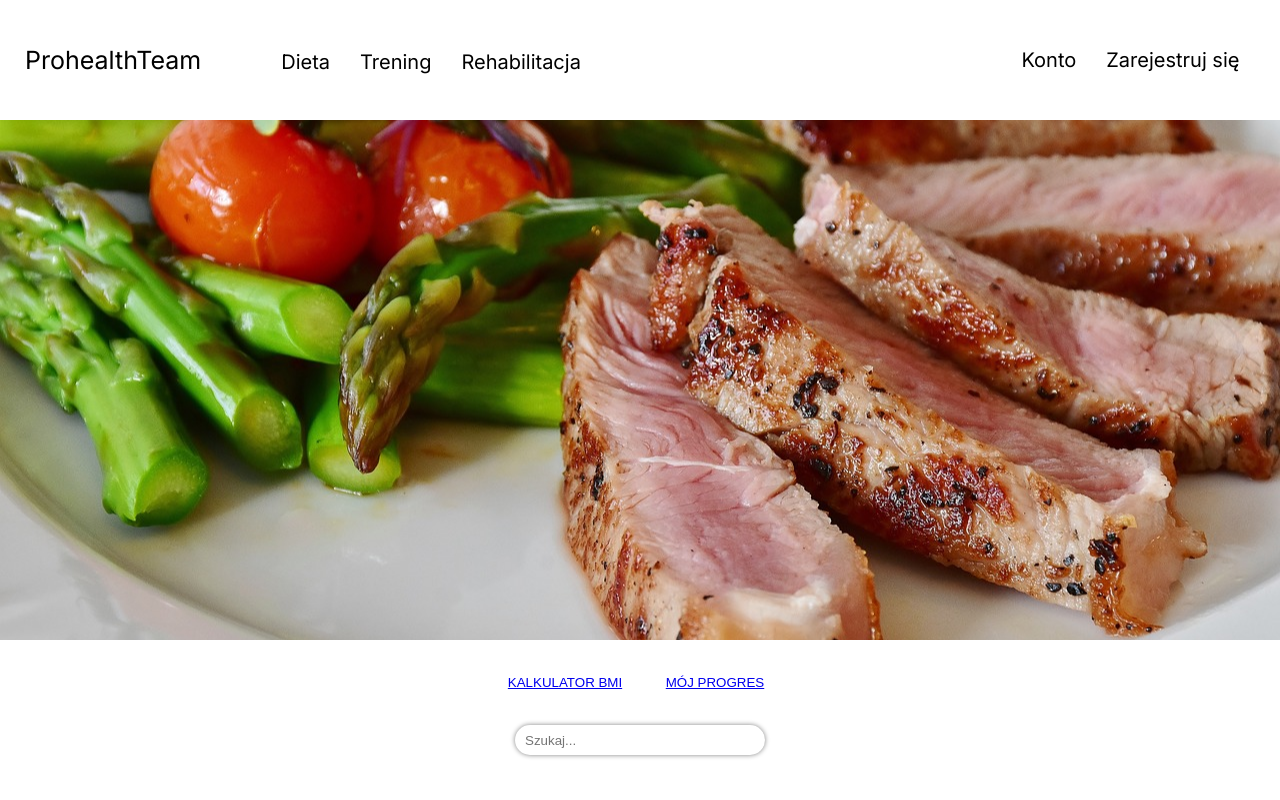
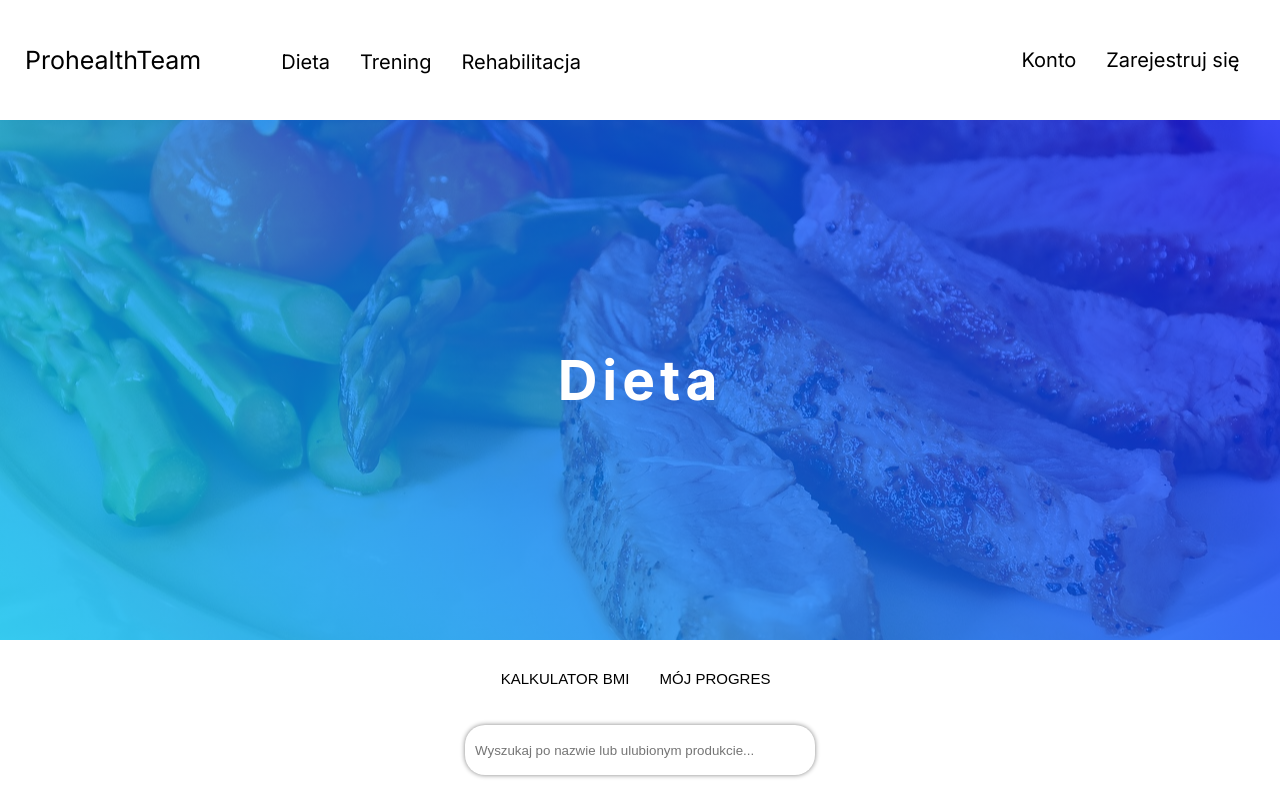
Before and after one commit to Pawko23/ProhealthTeam, a React (Create React App) app: page /recipes in a window 1280 px wide. Shown: the top 800 px of the page. Built offline with nearby package versions, Linux system fonts and the light colour scheme; no server answers.

Commit message:
diet main

```diff
--- a/src/components/DietMain.js
+++ b/src/components/DietMain.js
@@ -37,13 +37,17 @@ const DietMain = () => {
   return (
     <>
       <Navbar />
-      <Header heroImage={DietPageHero} />
+      <Header
+        heroImage={DietPageHero}
+        gradient={'linear-gradient(45deg, rgba(8, 206, 255, 0.75), rgba(8, 24, 255, 0.75))'}
+        title={'Dieta'}
+      />
       <div className={DietMainStyles.container}>
         <div className={DietMainStyles['diet-buttons']}>
-          <button className={DietMainStyles['diet-btn']} id='progress-btn'><Link to='/bmicalculator'>Kalkulator BMI</Link></button>
+          <button className={DietMainStyles['diet-btn']} id='progress-btn'><Link to='/bmicalculator' className={DietMainStyles['link-to']}>Kalkulator BMI</Link></button>
           <button className={DietMainStyles['diet-btn']} id='progress-btn'>
-            {isLoggedIn && <Link to='/userprogress'>Mój Progres</Link>}
-            {!isLoggedIn && <Link to='/login'>Mój Progres</Link>}
+            {isLoggedIn && <Link to='/userprogress' className={DietMainStyles['link-to']}>Mój Progres</Link>}
+            {!isLoggedIn && <Link to='/login' className={DietMainStyles['link-to']}>Mój Progres</Link>}
           </button>
         </div>
 
@@ -51,7 +55,7 @@ const DietMain = () => {
           <input
             type='text'
             className={DietMainStyles['search-bar-input']}
-            placeholder='Szukaj...'
+            placeholder='Wyszukaj po nazwie lub ulubionym produkcie...'
             value={searchQuery}
             onChange={searchInput}
           ></input>
--- a/src/styles/DietMain.module.css
+++ b/src/styles/DietMain.module.css
@@ -26,8 +26,10 @@ body {
   justify-content: center;
   align-items: center;
   margin: 10px;
+  position: relative;
 }
 .container .diet-buttons .diet-btn {
+  position: relative;
   bottom: 5px;
   text-align: center;
   color: #000;
@@ -41,8 +43,37 @@ body {
   background-color: transparent;
   cursor: pointer;
 }
-.container .diet-buttons .diet-btn:hover {
-  border: 1px solid green;
+.container .diet-buttons .diet-btn .link-to {
+  font-size: 1.5rem;
+  color: #000;
+  text-decoration: none;
+}
+.container .diet-buttons .diet-btn .link-to::after {
+  content: "";
+  position: absolute;
+  bottom: 0;
+  left: 0;
+  width: 0;
+  height: 2px;
+  background-color: royalblue;
+  transition: width 0.3s;
+}
+.container .diet-buttons .diet-btn .link-to:hover::after {
+  width: 50%;
+}
+.container .diet-buttons .diet-btn .link-to::before {
+  content: "";
+  position: absolute;
+  bottom: 0;
+  right: 0;
+  width: 0;
+  height: 2px;
+  background-color: royalblue;
+  transition: width 0.3s, right 0.3s;
+}
+.container .diet-buttons .diet-btn .link-to:hover::before {
+  width: 50%;
+  right: 0;
 }
 .container .search-bar-box {
   margin-top: 20px;
@@ -52,8 +83,8 @@ body {
   align-items: center;
 }
 .container .search-bar-box .search-bar-input {
-  width: 250px;
-  height: 30px;
+  width: 350px;
+  height: 50px;
   padding: 10px;
   outline: none;
   border: none;
@@ -89,6 +120,7 @@ body {
   height: 250px;
   box-shadow: 0px 0px 5px grey;
   border-radius: 10px;
+  transition: transform 0.3s;
 }
 .container .recipe-box .recipe-img {
   width: 100%;
@@ -109,22 +141,11 @@ body {
   font-size: 1.5rem;
   color: #000;
 }
+.container .recipe-box:hover {
+  transform: scale(1.1);
+}
 
-@media (max-width: 576px) {
-  nav ul {
-    visibility: hidden;
-  }
-}
 @media (min-width: 576px) {
-  .burger-btn {
-    font-size: 3.5rem;
-  }
-  .burger-menu .menu-container ul li a {
-    font-size: 3rem;
-  }
-  nav ul {
-    visibility: hidden;
-  }
   .container {
     display: flex;
     flex-direction: row;
@@ -138,23 +159,4 @@ body {
   .burger-btn {
     font-size: 4rem;
   }
-}
-@media (min-width: 992px) {
-  .burger-btn {
-    visibility: hidden;
-  }
-  .burger-menu .menu-container ul li a {
-    font-size: 3.5rem;
-  }
-  nav {
-    display: flex;
-  }
-  nav ul {
-    visibility: visible;
-  }
-}
-@media (min-width: 1100px) {
-  .burger-menu .menu-container ul li a {
-    font-size: 4rem;
-  }
 }/*# sourceMappingURL=DietMain.module.css.map */
--- a/src/styles/DietMain.module.scss
+++ b/src/styles/DietMain.module.scss
@@ -26,7 +26,9 @@ body {
       justify-content: center;
       align-items: center;
       margin: 10px;
+      position: relative;
       .diet-btn {
+        position: relative;
         bottom: 5px;
         text-align: center;
         color: #000;
@@ -39,13 +41,45 @@ body {
         border: none;
         background-color: transparent;
         cursor: pointer;
-      }
-      .diet-btn:hover {
-        border: 1px solid green;
+
+        .link-to {
+          font-size: 1.5rem;
+          color: #000;
+          text-decoration: none;
+        }
+
+        .link-to::after {
+          content: '';
+          position: absolute;
+          bottom: 0;
+          left: 0;
+          width: 0;
+          height: 2px;
+          background-color: royalblue;
+          transition: width 0.3s;
+        }
+
+        .link-to:hover::after {
+          width: 50%;
+        }
+
+        .link-to::before {
+          content: '';
+          position: absolute;
+          bottom: 0;
+          right: 0;
+          width: 0;
+          height: 2px;
+          background-color: royalblue;
+          transition: width 0.3s, right 0.3s;
+        }
+
+        .link-to:hover::before {
+          width: 50%;
+          right: 0;
+        }
       }
     }
-
-
 
     .search-bar-box {
         margin-top: 20px;
@@ -54,8 +88,8 @@ body {
         justify-content: center;
         align-items: center;
         .search-bar-input {
-            width: 250px;
-            height: 30px;
+            width: 350px;
+            height: 50px;
             padding: 10px;
             outline: none;
             border: none;
@@ -95,6 +129,7 @@ body {
       height: 250px;
       box-shadow: 0px 0px 5px grey;
       border-radius: 10px;
+      transition: transform 0.3s;
 
       .recipe-img {
         width: 100%;
@@ -119,40 +154,15 @@ body {
       }
     }
 
+    .recipe-box:hover {
+      transform: scale(1.1);
+    }
+
 }
 
 
-@media (max-width: 576px) {
-  nav {
-    ul {
-      visibility: hidden;
-    }
-  }
-}
 
 @media (min-width: 576px) {
-  .burger-btn {
-    font-size: 3.5rem;
-  }
-
-  .burger-menu {
-    .menu-container {
-      ul {
-        li {
-          a {
-            font-size: 3rem;
-          }
-        }
-      }
-    }
-  }
-
-  nav {
-    ul {
-      visibility: hidden;
-    }
-  }
-
   .container {
     display: flex;
     flex-direction: row;
@@ -164,7 +174,6 @@ body {
       font-size: 2.3rem;
     }
   }
-
 }
 
 
@@ -177,41 +186,8 @@ body {
 
 @media (min-width: 992px) {
 
-  .burger-btn {
-    visibility: hidden;
-  }
-
-  .burger-menu {
-    .menu-container {
-      ul {
-        li {
-          a {
-            font-size: 3.5rem;
-          }
-        }
-      }
-    }
-  }
-
-  nav {
-    display: flex;
-    ul {
-      visibility: visible;
-    }
-  }
 }
 
 @media (min-width: 1100px) {
 
-  .burger-menu {
-    .menu-container {
-      ul {
-        li {
-          a {
-            font-size: 4rem;
-          }
-        }
-      }
-    }
-  }
 }
```
Also changed, not shown: 1 other file (tests, documents, lock files or other folders).
